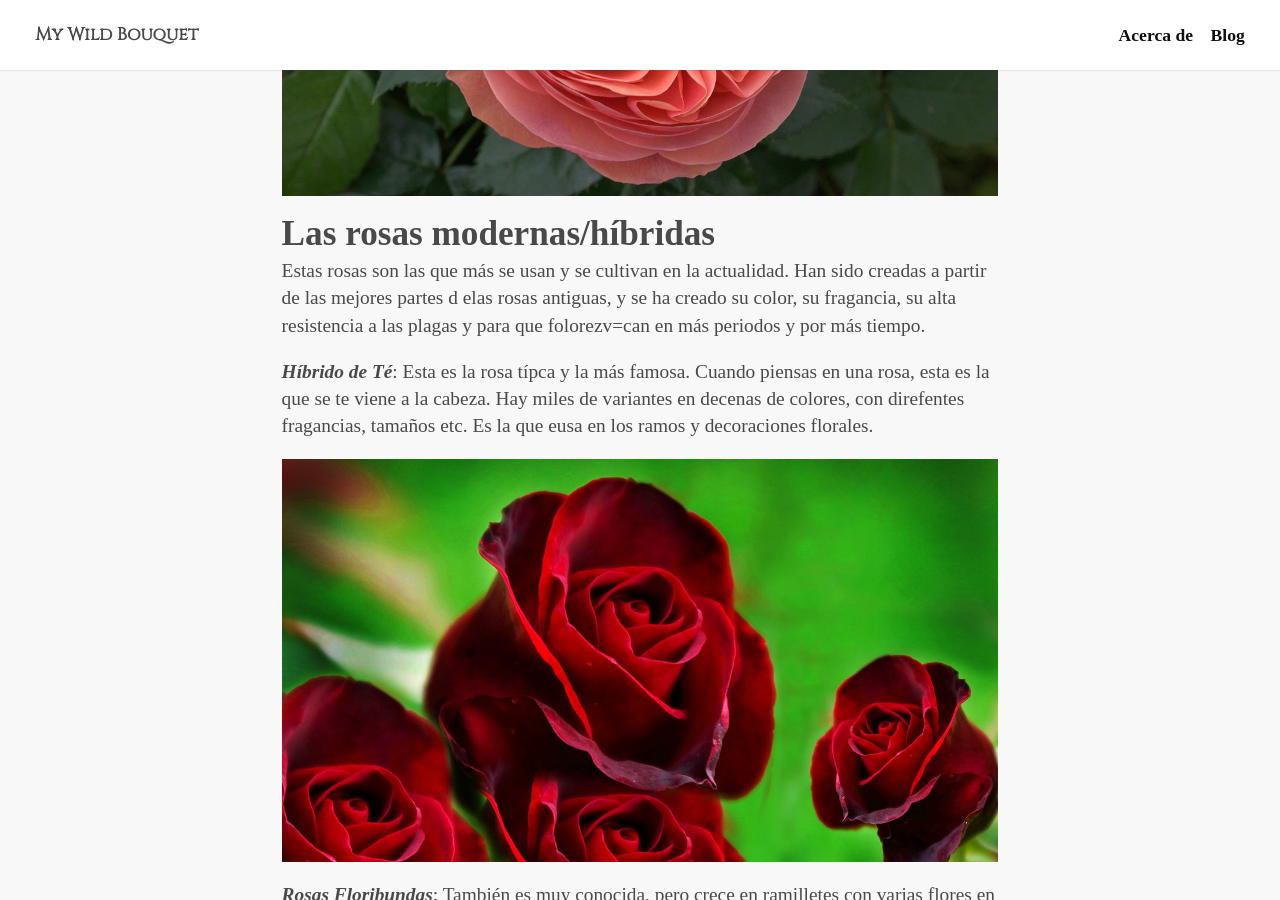
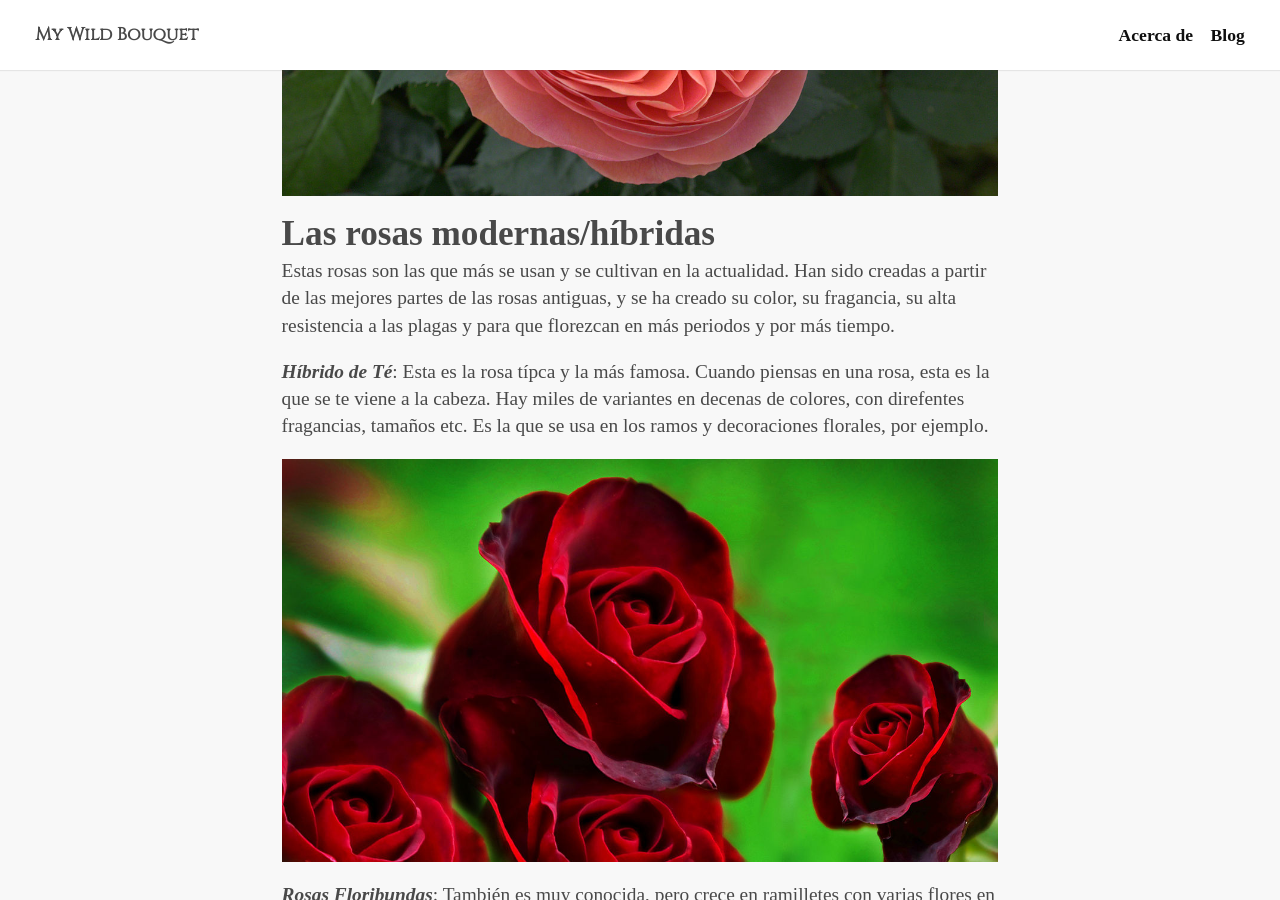
Before and after one commit to keyvanakbary/ramosilvestre.com, a Jekyll site: the page built from src/_posts/2018-01-15-tipos-de-rosas.md, in a window 1280 px wide and 900 px high, scrolled down 3016 px. Built offline with Jekyll 4.4.1, drawn with Linux system fonts in a browser that asks for light colours; some web fonts are replaced; some of the changed text lies outside the part shown.

Commit message:
Update 2018-01-15-tipos-de-rosas.md

```diff
--- a/src/_posts/2018-01-15-tipos-de-rosas.md
+++ b/src/_posts/2018-01-15-tipos-de-rosas.md
@@ -37,9 +37,9 @@ _**Gallica**_: Son rosales densos, con vivos colores y con frangancia muy fuerte
 
 ### Las rosas modernas/híbridas
 
-Estas rosas son las que más se usan y se cultivan en la actualidad. Han sido creadas a partir de las mejores partes d elas rosas antiguas, y se ha creado su color, su fragancia, su alta resistencia a las plagas y para que folorezv=can en más periodos y por más tiempo.
+Estas rosas son las que más se usan y se cultivan en la actualidad. Han sido creadas a partir de las mejores partes de las rosas antiguas, y se ha creado su color, su fragancia, su alta resistencia a las plagas y para que florezcan en más periodos y por más tiempo.
 
-_**Híbrido de Té**_: Esta es la rosa típca y la más famosa. Cuando piensas en una rosa, esta es la que se te viene a la cabeza. Hay miles de variantes en decenas de colores, con direfentes fragancias, tamaños etc. Es la que eusa en los ramos y decoraciones florales.
+_**Híbrido de Té**_: Esta es la rosa típca y la más famosa. Cuando piensas en una rosa, esta es la que se te viene a la cabeza. Hay miles de variantes en decenas de colores, con direfentes fragancias, tamaños etc. Es la que se usa en los ramos y decoraciones florales, por ejemplo.
 
 ![Significado de las flores](/assets/images/posts/significado-de-las-flores.jpg)
 
@@ -50,7 +50,7 @@ _**Rosas Floribundas**_: También es muy conocida, pero crece en ramilletes con
 
 _**Rosas Grandiflora**_:Esta es una de las variedades más modernas. Combina la belleza de las híbrido de té y la fortaleza de las floribundas. En jardines, pueden crecer muy alto llegando hasta los 2 metros de altura.
 
-![Significado de las flores](/assets/images/posts/significado-de-las-flores.jpg)
+![Significado de las flores](/assets/images/posts/Rosa-Grandiflora.jpg)
 
 
 
```
Also changed, not shown: other parts of src/_posts/2018-01-15-tipos-de-rosas.md (+2 -2 lines).
